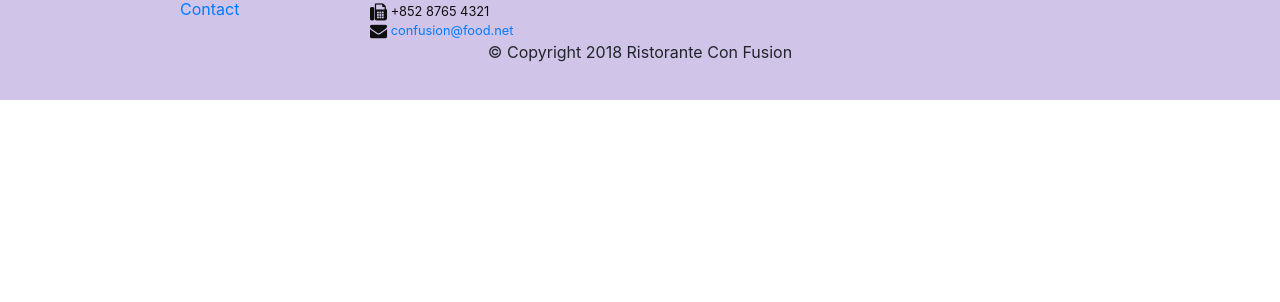
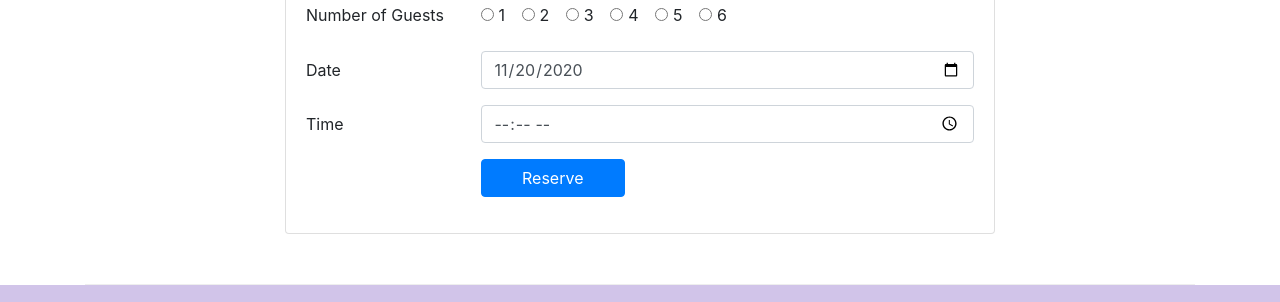
Before and after one commit to mr0a/Front-End-Web-UI-Frameworks-and-Tools-Bootstrap-4, a website: page index.html in a window 1280 px wide. Shown: the part 1685-1987 px from the top of the page. Before the commit the page ends 1785 px from the top, so only its background shows below. Drawn offline with nearby package versions, Linux system fonts and the light colour scheme.

Commit message:
Assignment 2 Complete

```diff
--- a/index.html
+++ b/index.html
@@ -32,15 +32,26 @@
 
     <header class="jumbotron">
         <div class="container">
+            <!-- <div class="row row-header">
+                <div class="col-12"> -->
                     <div class="row row-header">
                         <div class="col-12 col-sm-6">
                             <h1>Ristorante con Fusion</h1>
                             <p>We take inspiration from the World's best cuisines, and create a unique fusion experience. Our lipsmacking creations will tickle your culinary senses!</p>
                         </div>
-                <div class="col-12 col-sm align-self-center">
+                        <div class="col-12 col-sm-6 align-self-center">
+                            <div class="row">
+                                <div class="col-6">
                                     <img src="img/logo.png" alt="logo" class="img-fluid">
                                 </div>
+                                <div class="col-6 align-self-center">
+                                    <a href="#reserve-form" class="btn btn-block bg-warning">Reserve Table</a>
                                 </div>
+                            </div>
+                        </div>
+                    </div>
+                <!-- </div>
+            </div> -->
         </div>
     </header>
 
@@ -78,7 +89,7 @@
             <div class="col col-sm col-md">
                 <div class="media">
                     <div class="media-body">
-                        <h2>Weekend Grand Buffet</h2>
+                        <h2>Weekend Grand Buffet <span class="badge badge-danger">NEW</span></h2>
                         <p class="d-none d-sm-block">Featuring mouthwatering combinations with a choice of five different salads, six enticing appetizers, six main entrees and five choicest desserts. Free flowing bubbly and soft drinks. All for just $19.99 per person </p>
                     </div>
                     <img src="img/buffet.png" alt="buffet" class="d-flex img-thumbnail align-self-center ml-3">
@@ -97,6 +108,64 @@
                         <h2>Alberto Somayya</h2>
                         <h4>Executive Chef</h4>
                         <p class="d-none d-sm-block">Award winning three-star Michelin chef with wide International experience having worked closely with whos-who in the culinary world, he specializes in creating mouthwatering Indo-Italian fusion experiences. </p>
+                    </div>
+                </div>
+            </div>
+        </div>
+
+        <div id="reserve-form" class="row row-content justify-content-center">
+            <div class="col-12 col-sm-8">
+                <div class="card">
+                    <h3 class="card-header bg-warning text-white">Reserve a Table</h3>
+                    <div class="card-body">
+                        <form action="" method="get">
+                            <div class="form-group row">
+                                <label class="col-12 col-sm-3">Number of Guests</label>
+                                <div class="col-12 col-sm-9">
+                                    <div class="form-check form-check-inline">
+                                        <input type="radio" name="guest" class="form-check-input" value="1">
+                                        <label for="1" class="form-check-label">1</label>
+                                    </div>
+                                    <div class="form-check form-check-inline">
+                                        <input type="radio" name="guest" class="form-check-input" value="2">
+                                        <label for="2" class="form-check-label">2</label>
+                                    </div>
+                                    <div class="form-check form-check-inline">
+                                        <input type="radio" name="guest" class="form-check-input" value="3">
+                                        <label for="3" class="form-check-label">3</label>
+                                    </div>
+                                    <div class="form-check form-check-inline">
+                                        <input type="radio" name="guest" class="form-check-input" value="4">
+                                        <label for="4" class="form-check-label">4</label>
+                                    </div>
+                                    <div class="form-check form-check-inline">
+                                        <input type="radio" name="guest" class="form-check-input" value="5">
+                                        <label for="5" class="form-check-label">5</label>
+                                    </div>
+                                    <div class="form-check form-check-inline">
+                                        <input type="radio" name="guest" class="form-check-input" value="6">
+                                        <label for="6" class="form-check-label">6</label>
+                                    </div>
+                                </div>
+                            </div>
+                            <div class="form-group row">
+                                <label for="example-date-input" class="col-3 col-form-label">Date</label>
+                                <div class="col-9">
+                                  <input class="form-control" type="date" value="2020-11-20" id="example-date-input" name="date">
+                                </div>
+                              </div>
+                            <div class="form-group row">
+                                <label for="example-time-input" class="col-3 col-form-label">Time</label>
+                                <div class="col-9">
+                                  <input class="form-control" type="time" value="Time" id="example-time-input" name="time">
+                                </div>
+                              </div>
+                            <div class="form-group row">
+                                <div class="col-12 col-md-3 offset-md-3">
+                                    <input type="submit" class="btn btn-primary btn-block" value="Reserve">
+                                </div>
+                            </div>
+                        </form>
                     </div>
                 </div>
             </div>
```
Lines whose indentation alone changed are shown as unchanged.
